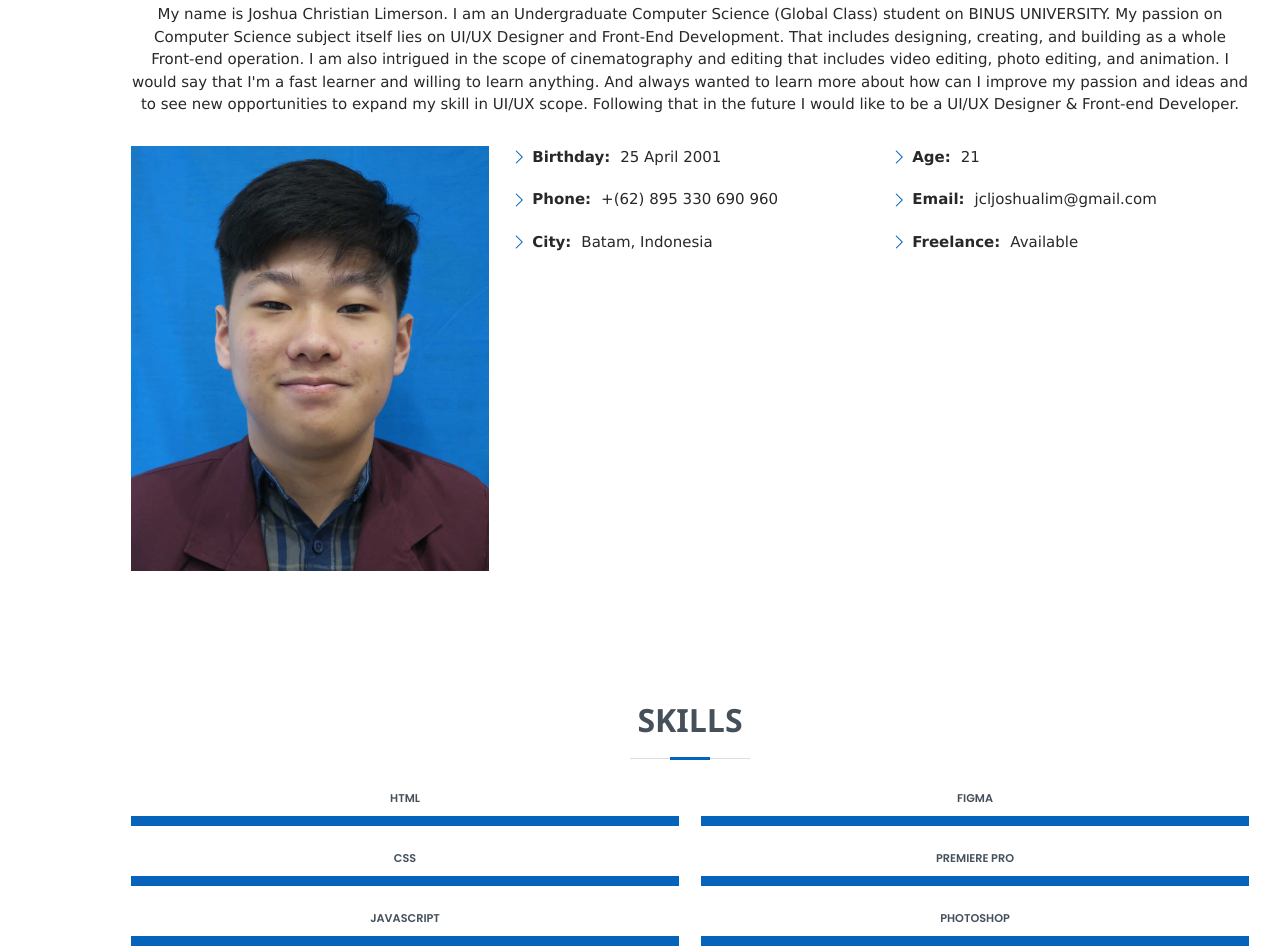
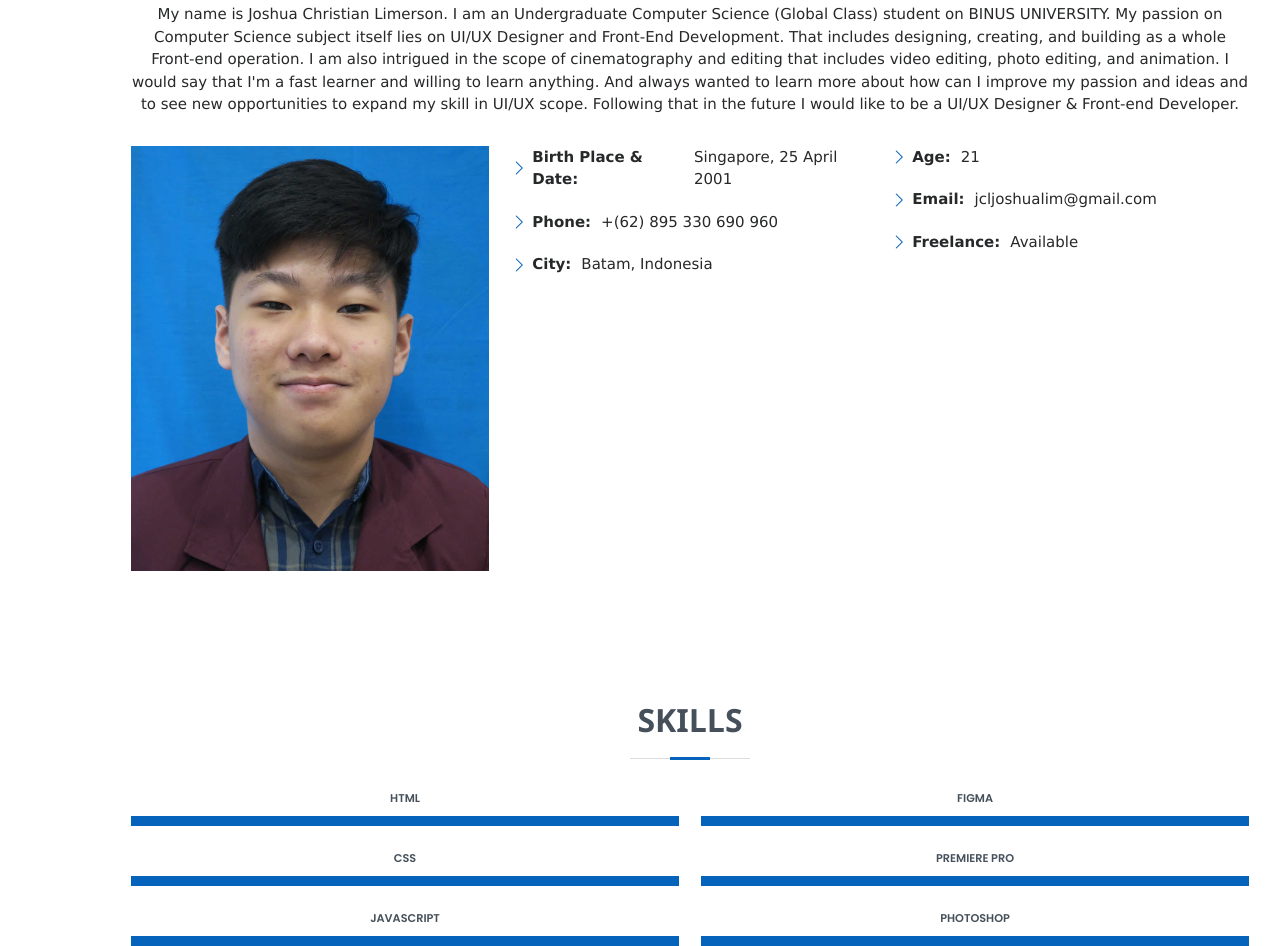
Before and after one commit to JoshuaChristianLimerson/JoshuaChristianLimerson.github.io, a plain HTML site: page index.html in a window 1280 px wide. Shown: the part 945-1891 px from the top of the page. Drawn offline with nearby package versions, Linux system fonts and the light colour scheme.

Commit message:
Update index.html

```diff
--- a/index.html
+++ b/index.html
@@ -81,7 +81,7 @@
             <div class="row">
               <div class="col-lg-6">
                 <ul>
-                  <li><i class="bi bi-chevron-right"></i> <strong>Birthday:</strong> <span>25 April 2001</span></li>
+                  <li><i class="bi bi-chevron-right"></i> <strong>Birth Place & Date:</strong> <span>Singapore, 25 April 2001</span></li>
                   <li><i class="bi bi-chevron-right"></i> <strong>Phone:</strong> <span>+(62) 895 330 690 960</span></li>
                   <li><i class="bi bi-chevron-right"></i> <strong>City:</strong> <span>Batam, Indonesia</span></li>
                 </ul>
```
